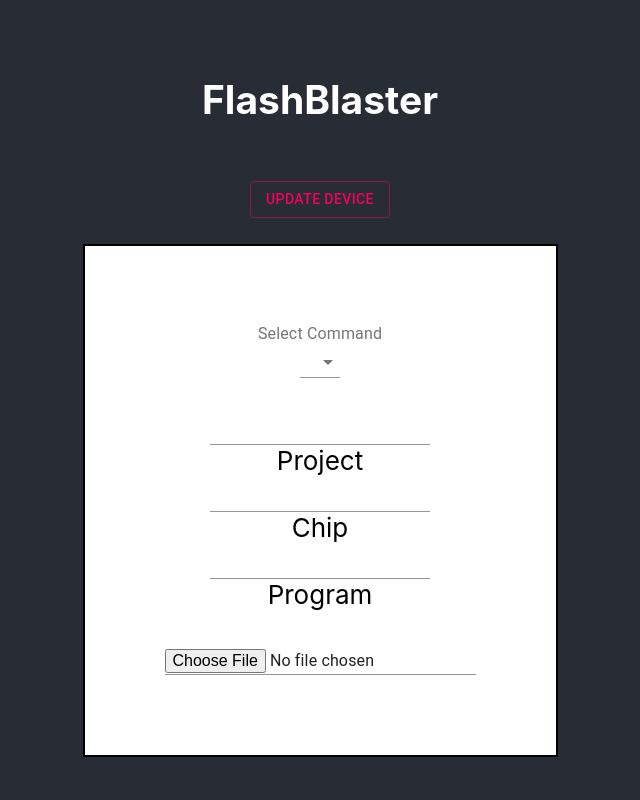
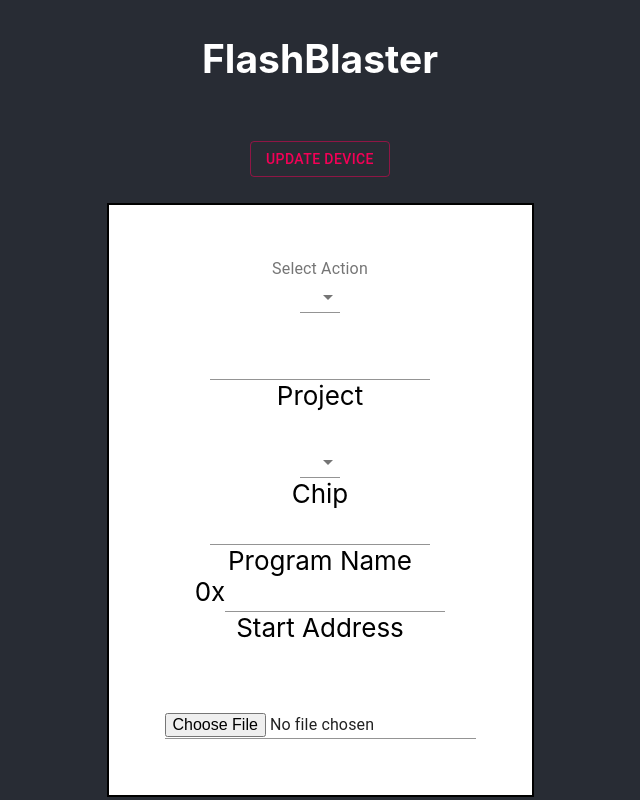
Before and after one commit to ParkerSD/FlashBlasterApp, a React (Create React App) app: page / in a window 1280 px wide. Shown: the whole page, without its empty margins (320-960 px from the left). Built offline with nearby package versions, Linux system fonts and the light colour scheme.

Commit message:
start address and chip type input added

```diff
--- a/src/App.js
+++ b/src/App.js
@@ -30,6 +30,12 @@ const eraseCMD ="FF";
 const minStrLen = 3;
 const maxStrLen = 15;
 
+class HexPrefix extends React.Component {
+  render() {
+    return "0x";
+  }
+}
+
 
 
 class App extends Component {
@@ -37,16 +43,15 @@ class App extends Component {
   state = {
     selectedFile: null,
     project: null,
-    chip: null,
+    chip: 'undefined',
     program: null,
+    address: null,
     cmd: null
   }
 
   cmdSelectedHandler = (event) =>{
     this.state.cmd = event.target.value;
-    // this.setState({
-    //   cmd: event.target.value
-    // })
+    //this.setState({cmd: event.target.value});
     console.log("Command Selected:", this.state.cmd);
   }
 
@@ -58,21 +63,27 @@ class App extends Component {
 
   projectNameHandler = (event) => {
     this.state.project = event.target.value;
-    // this.setState({
-    //   project: event.target.value
-    // })
+    // this.setState({project: event.target.value})
     console.log("Project's Name:", this.state.project);
-  }
-
-  chipNameHandler = (event) => {
-    this.state.chip = event.target.value;
-    console.log("Chip's Name:", this.state.chip);
   }
 
   programNameHandler = (event) => {
     this.state.program = event.target.value;
     console.log("Program's Name:", this.state.program);
   }
+
+  addressHandler = (event) => {
+    this.state.address = event.target.value;
+    console.log("Address Value:", this.state.address);
+  }
+
+  chipTypeHandler  = (event) => {
+    this.setState({chip: event.target.value}, function () {
+      console.log(this.state.chip);
+    });
+  }
+
+
   dataCallback = () => {
 
     var file = this.state.selectedFile;
@@ -102,27 +113,31 @@ class App extends Component {
     var fileData = `${fileSizeDigits}${fileSize}`;
     var project = `${projectLengthDigits}${projectNameSize}${this.state.project}`;
     var chip = `${chipLengthDigits}${chipNameSize}${this.state.chip}`;
+    var address = this.state.address;
 
-    var header = startCmd.concat(chip, project, fileData);
+    var header = startCmd.concat(chip, project, fileData, address);
     puck.write(header, this.dataCallback);
   }
 
   fileUploadHandler = () => {
 
     if(this.state.cmd == addAllCMD){
-      if(this.state.selectedFile !== null && this.state.program !== null){
+      if(this.state.selectedFile !== null && this.state.program !== null && this.state.address !== null && this.state.project !== null && this.state.chip !== null){
         if(this.state.project.length < minStrLen || this.state.chip.length < minStrLen || this.state.program.length < minStrLen
-          || this.state.project.length > maxStrLen || this.state.chip.length > maxStrLen || this.state.program.length > maxStrLen) {
+          || this.state.project.length > maxStrLen || this.state.chip.length > maxStrLen || this.state.program.length > maxStrLen){
             console.warn("names must be 2 < length < 16");
           }
-        else
-        {
+        if(this.state.address.length > 8 || this.state.address.length < 8){
+            console.warn("start address must be 4 bytes");
+          }
+        else{
           this.writeData(addAllCMD);
         }
       }
     }
 
     else if(this.state.cmd == addProjectCMD){
+      if(this.state.project !== null){
         if(this.state.project.length < minStrLen || this.state.project.length > maxStrLen) {
           console.warn("project name must be 2 < length < 16");
         }
@@ -134,8 +149,10 @@ class App extends Component {
 
         }
       }
+    }
 
     else if(this.state.cmd == addChipCMD){
+      if(this.state.project !== null && this.state.chip !== null){
         if(this.state.chip.length < minStrLen || this.state.chip.length > maxStrLen) {
           console.warn("chip name must be 2 < length < 16");
         }
@@ -148,6 +165,7 @@ class App extends Component {
           var chip = `${startByte}${addChipCMD}${chipLengthDigits}${this.state.chip.length}${this.state.chip}`;
           puck.write(chip.concat(project));
 
+        }
       }
     }
 
@@ -184,9 +202,12 @@ class App extends Component {
     }
 
     else if(this.state.cmd == addProgramCMD){
-      if(this.state.selectedFile !== null && this.state.program !== null){
-        if(this.state.program.length < minStrLen || this.state.program.length > maxStrLen) {
+      if(this.state.selectedFile !== null && this.state.program !== null && this.state.address !== null && this.state.project !== null && this.state.chip !== null){
+        if(this.state.program.length < minStrLen || this.state.program.length > maxStrLen){
           console.warn("program name must be 2 < length < 16");
+        }
+        if(this.state.address.length > 8 || this.state.address.length < 8){
+          console.warn("start address must be 4 bytes");
         }
         else{
           this.writeData(addProgramCMD);
@@ -205,28 +226,24 @@ class App extends Component {
               Update Device
             </Button>
 
-            {/* <Button variant="contained" color="primary" onClick={bleWrite}>
-              Write Data
-            </Button> */}
+
           </p>
 
-          <Box border={2} color="black" bgcolor="white"  p={10}>
+          <Box border={2} color="black" bgcolor="white"  p={7}>
           {/* <FormControl variant="outlined"> */}
-            <InputLabel>Select Command</InputLabel>
-              <Select
-                onChange={this.cmdSelectedHandler}
-                // value={this.state.cmd}
-                >
+            <InputLabel>Select Action</InputLabel>
+              <Select onChange={this.cmdSelectedHandler}>
                 {/* <MenuItem value="">
                   <em>None</em>
                 </MenuItem> */}
+
+                <MenuItem value={addProjectCMD}>Add Project</MenuItem>
+                <MenuItem value={addChipCMD}>Add Chip</MenuItem>
                 <MenuItem value={addProgramCMD}>Add Program</MenuItem>
-                <MenuItem value={addChipCMD}>Add Chip</MenuItem>
-                <MenuItem value={addProjectCMD}>Add Project</MenuItem>
                 <MenuItem value={addAllCMD}>Add All</MenuItem>
+                <MenuItem value={delProjectCMD}>Delete Project</MenuItem>
+                <MenuItem value={delChipCMD}>Delete Chip</MenuItem>
                 <MenuItem value={delProgramCMD}>Delete Program</MenuItem>
-                <MenuItem value={delChipCMD}>Delete Chip</MenuItem>
-                <MenuItem value={delProjectCMD}>Delete Project</MenuItem>
                 <MenuItem value={eraseCMD}>Erase Device</MenuItem>
               </Select>
             {/* </FormControl> */}
@@ -238,25 +255,44 @@ class App extends Component {
             <br />
             Project
             <br />
+            <br />
 
-            <Input type="text" onChange={this.chipNameHandler}/>
+
+            <Select value = {this.state.chip} onChange={this.chipTypeHandler}>
+              <MenuItem value={"NRF52840"}>NRF52840</MenuItem>
+              <MenuItem value={"NRF52832"}>NRF52832</MenuItem>
+              <MenuItem value={"ATSAMD51"}>ATSAMD51</MenuItem>
+              <MenuItem value={"ATSAMD21"}>ATSAMD21</MenuItem>
+              <MenuItem value={"STM32F0"}>STM32F0</MenuItem>
+              <MenuItem value={"STM32F1"}>STM32F1</MenuItem>
+            </Select>
             <br />
             Chip
             <br />
 
+
             <Input type="text" onChange={this.programNameHandler}/>
             <br />
-            Program
+            Program Name
+            <br />
+
+
+            <HexPrefix/>
+            <Input type="text" onChange={this.addressHandler}/>
+            <br />
+            Start Address
+            <br />
             <br />
             <br />
 
             <Input
-              color="white"
-              // accept=".bin"
+              //accept=".bin"
               type="file"
               onChange={this.fileSelectedHandler}
               id="icon-button-file"
             />
+
+
 
           </Box>
         </header>
```
Lines whose indentation alone changed are shown as unchanged.
